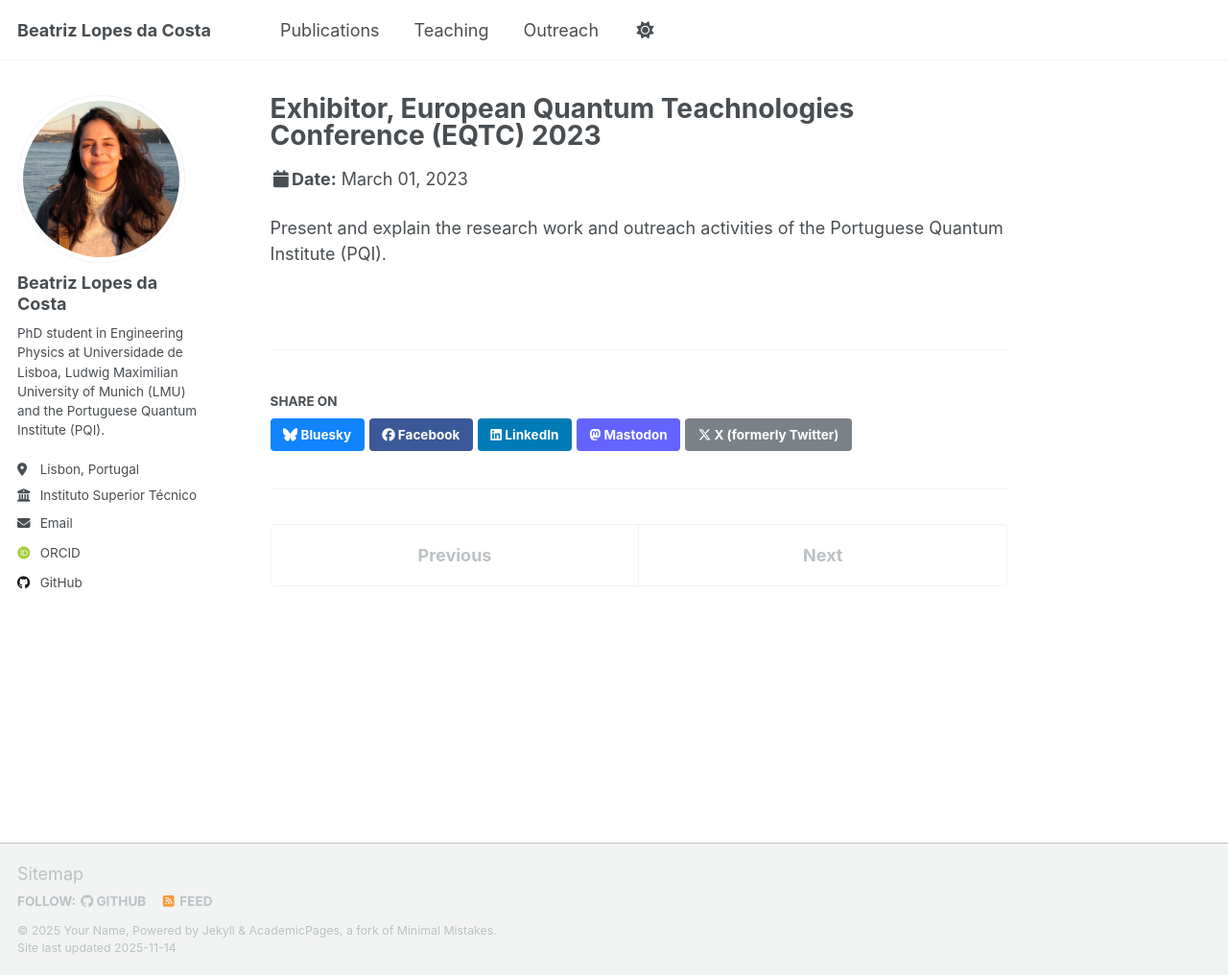
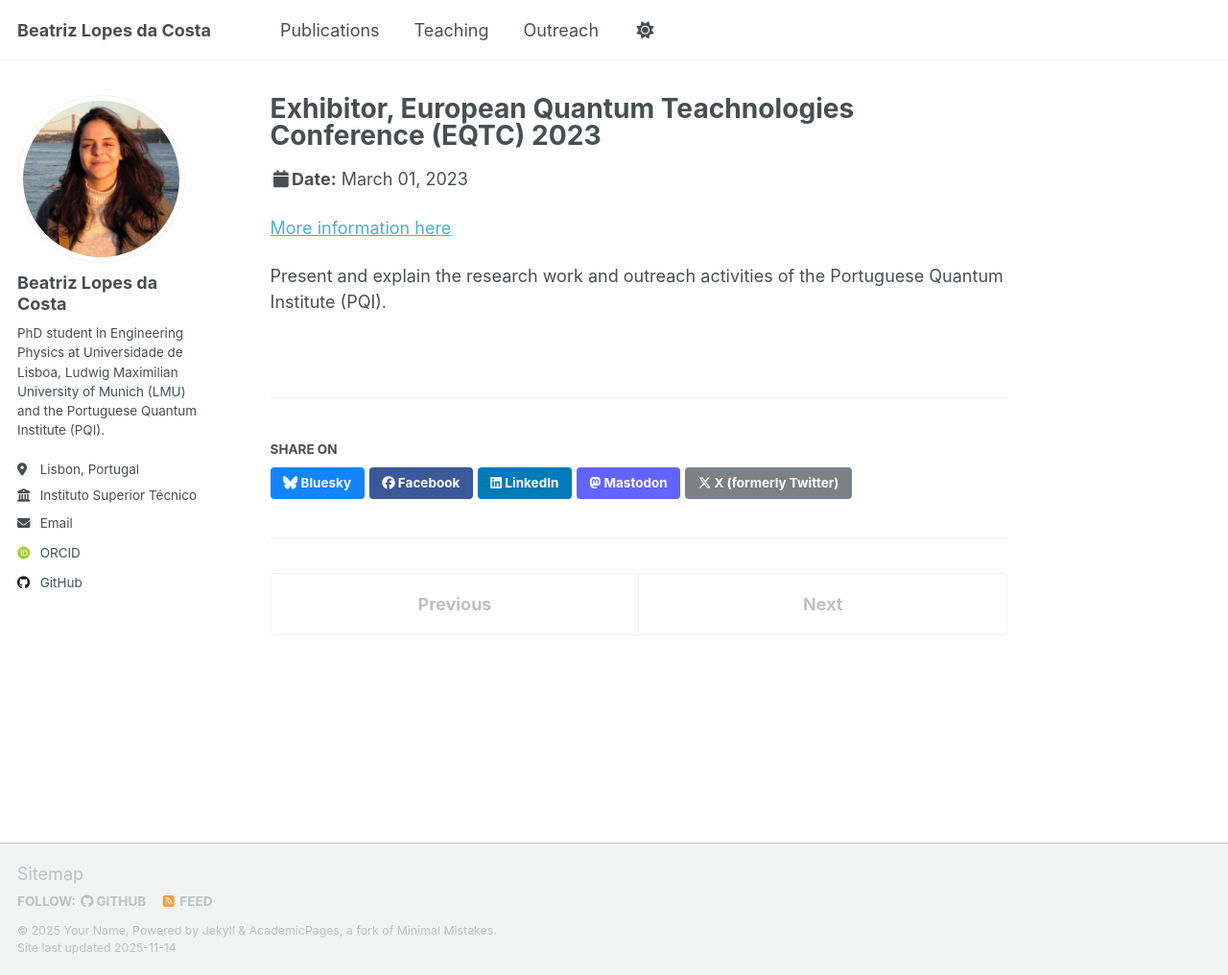
Before and after one commit to beatriz-costa00/beatriz-costa00.github.io, a Jekyll site: the page built from _talks/2012-03-01-talk-1.md, in a window 1280 px wide and 1016 px high. Shown: the whole window at 96% size. Built offline with Jekyll 4.4.1, drawn with Linux system fonts in a browser that asks for light colours; some web fonts are replaced; a script that is not in the unit is left out.

Commit message:
Add link for more information on the talk
Added a link for more information about the talk.

```diff
--- a/_talks/2012-03-01-talk-1.md
+++ b/_talks/2012-03-01-talk-1.md
@@ -8,4 +8,6 @@ date: 2023-03-01
 location: "Hannover, Germany"
 ---
 
+[More information here](https://eqtc2023.qvls.de/)
+
 Present and explain the research work and outreach activities of the Portuguese Quantum Institute (PQI).
```
